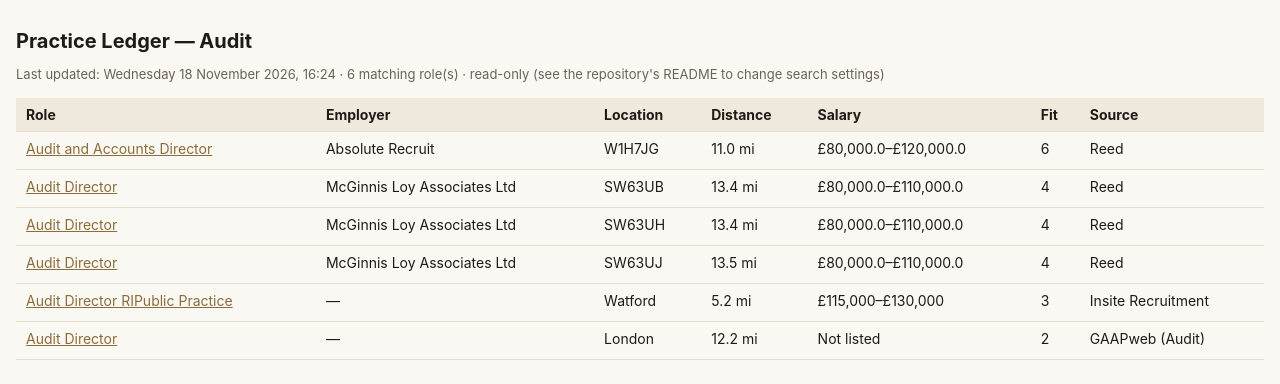
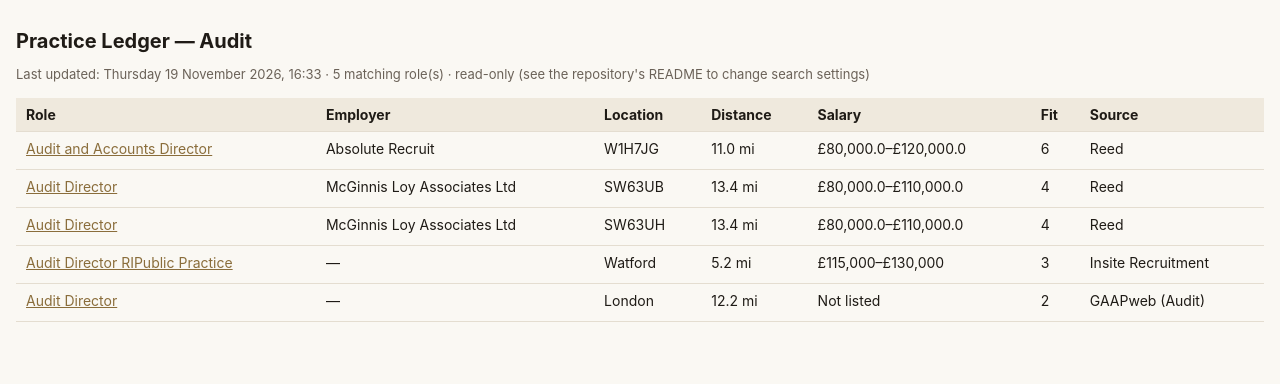
Before and after one commit to DAP-24/practice-ledger-server, a plain HTML site: page docs/audit.html in a window 1280 px wide. Drawn offline with Linux system fonts and the light colour scheme.

Commit message:
Audit search: 2026-11-19 16:33 UTC

```diff
--- a/docs/audit.html
+++ b/docs/audit.html
@@ -27,7 +27,7 @@
 </head>
 <body>
   <h1>Practice Ledger — Audit</h1>
-  <p class="meta">Last updated: Wednesday 18 November 2026, 16:24 &middot; 6 matching role(s) &middot;
+  <p class="meta">Last updated: Thursday 19 November 2026, 16:33 &middot; 5 matching role(s) &middot;
      read-only (see the repository's README to change search settings)</p>
   <table>
     <thead><tr><th>Role</th><th>Employer</th><th>Location</th><th>Distance</th><th>Salary</th><th>Fit</th><th>Source</th></tr></thead>
@@ -66,17 +66,6 @@
         </tr>
 
         <tr>
-          <td data-label="Role"><a href="https://www.reed.co.uk/jobs/audit-director/57430773" target="_blank" rel="noopener">Audit Director</a>
-              <div class="tags"></div></td>
-          <td data-label="Employer">McGinnis Loy Associates Ltd</td>
-          <td data-label="Location">SW63UJ</td>
-          <td data-label="Distance">13.5 mi</td>
-          <td data-label="Salary">£80,000.0–£110,000.0</td>
-          <td data-label="Fit">4</td>
-          <td data-label="Source">Reed</td>
-        </tr>
-
-        <tr>
           <td data-label="Role"><a href="https://www.insiterec.co.uk/jobs/bbbh10498_1790195196" target="_blank" rel="noopener">Audit Director RIPublic Practice</a>
               <div class="tags"></div></td>
           <td data-label="Employer">—</td>
```
Also changed, not shown: search_history.json (+8 -0 lines), summaries/summary_audit_2026-11-19_163332.txt (added).
